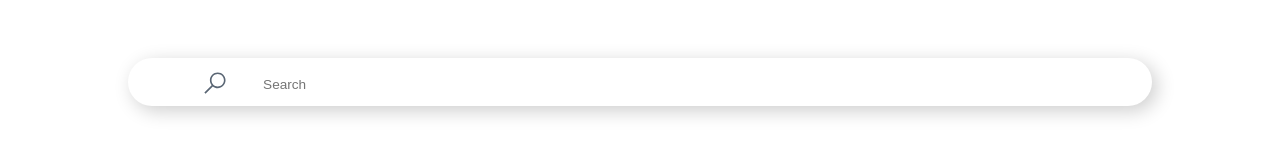
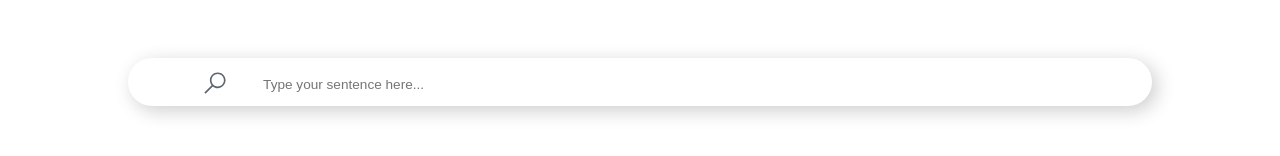
Before and after one commit to Nassim55/frontEndMachineLearningSarcasm, a React (Create React App) app: page / in a window 1280 px wide. Shown: the part 278-434 px from the top of the page. Built offline with nearby package versions, Linux system fonts and the light colour scheme; no server answers.

Commit message:
25/05/2020 Commit 2

```diff
--- a/src/App.js
+++ b/src/App.js
@@ -28,7 +28,6 @@ const App = () => {
   }, []);
 
   const handleSubmit = e => {
-    console.log('handleSubmit called')
     setSentence('')
     fetchDataPost()
     e.preventDefault();
@@ -41,6 +40,16 @@ const App = () => {
 
   const mouseLeaveBorder = () => {
     document.getElementById('search-form').style.boxShadow = '0.3rem 0.3rem 1.2rem rgba(0, 0, 0, 0.2)';
+  };
+
+  const removePlaceholder = () => {
+    document.getElementById('search-input').placeholder = '';
+    document.getElementById('search-form').style.border = 'solid rgba(0, 0, 0, 0.20)';
+  };
+
+  const addPlaceholder = () => {
+    document.getElementById('search-input').placeholder = 'Type your sentence here...';
+    document.getElementById('search-form').style.border = 'none';
   };
 
   return (
@@ -57,8 +66,10 @@ const App = () => {
         id='search-input'
         action=""
         type="text"
-        placeholder="Search"
+        placeholder="Type your sentence here..."
         name="nm"
+        onFocus={removePlaceholder}
+        onBlur={addPlaceholder}
         onChange={e => setSentence(e.target.value)}
         value={sentence}>
         </input>
```
